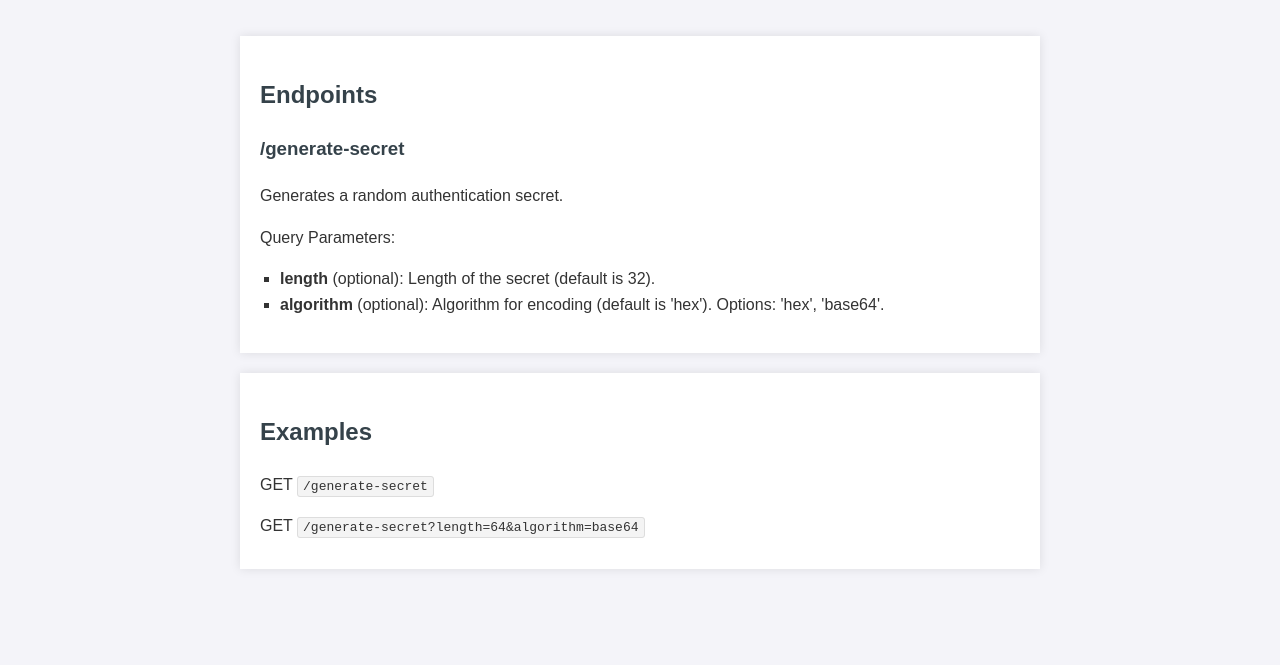
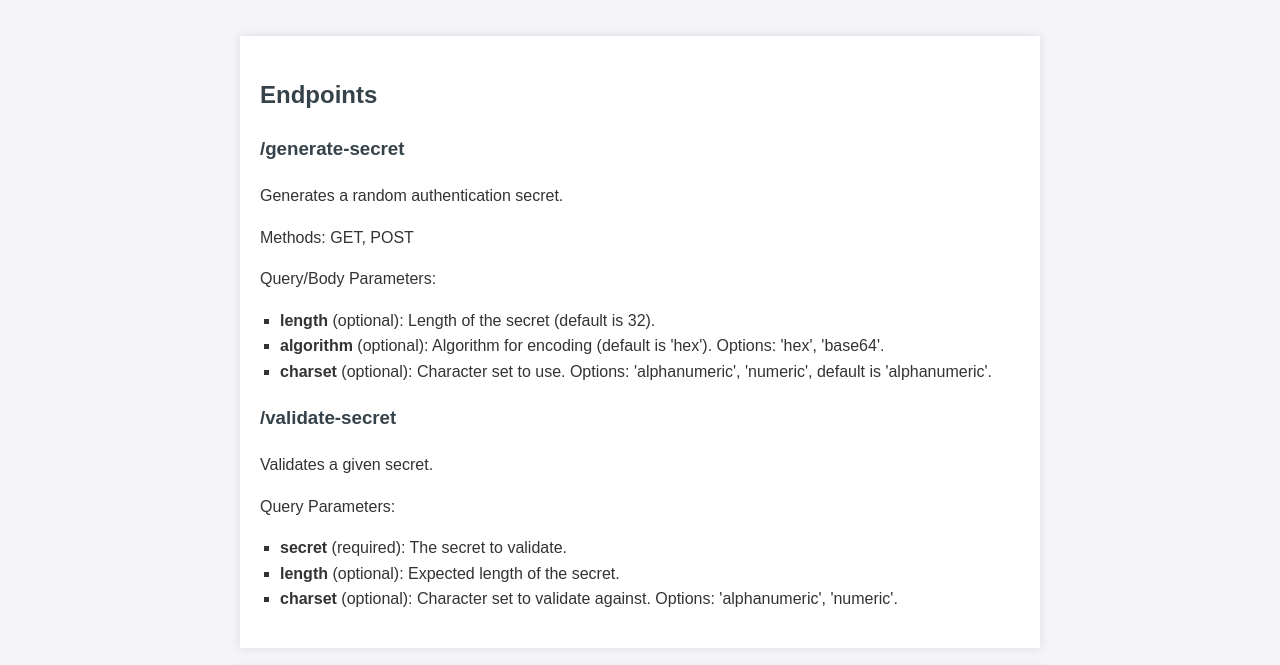
Before and after one commit to emapg/secret-generator, a website: page docs.html in a window 1280 px wide. Shown: the part 75-740 px from the top of the page. Drawn offline with Linux system fonts and the light colour scheme.

Commit message:
Update docs.html

```diff
--- a/docs.html
+++ b/docs.html
@@ -62,16 +62,27 @@
             <h2>Endpoints</h2>
             <h3>/generate-secret</h3>
             <p>Generates a random authentication secret.</p>
-            <p>Query Parameters:</p>
+            <p>Methods: GET, POST</p>
+            <p>Query/Body Parameters:</p>
             <ul>
                 <li><strong>length</strong> (optional): Length of the secret (default is 32).</li>
                 <li><strong>algorithm</strong> (optional): Algorithm for encoding (default is 'hex'). Options: 'hex', 'base64'.</li>
+                <li><strong>charset</strong> (optional): Character set to use. Options: 'alphanumeric', 'numeric', default is 'alphanumeric'.</li>
+            </ul>
+            <h3>/validate-secret</h3>
+            <p>Validates a given secret.</p>
+            <p>Query Parameters:</p>
+            <ul>
+                <li><strong>secret</strong> (required): The secret to validate.</li>
+                <li><strong>length</strong> (optional): Expected length of the secret.</li>
+                <li><strong>charset</strong> (optional): Character set to validate against. Options: 'alphanumeric', 'numeric'.</li>
             </ul>
         </section>
         <section>
             <h2>Examples</h2>
             <p>GET <code>/generate-secret</code></p>
             <p>GET <code>/generate-secret?length=64&algorithm=base64</code></p>
+            <p>GET <code>/validate-secret?secret=yourSecretHere&length=32&charset=alphanumeric</code></p>
         </section>
     </div>
 </body>
```
